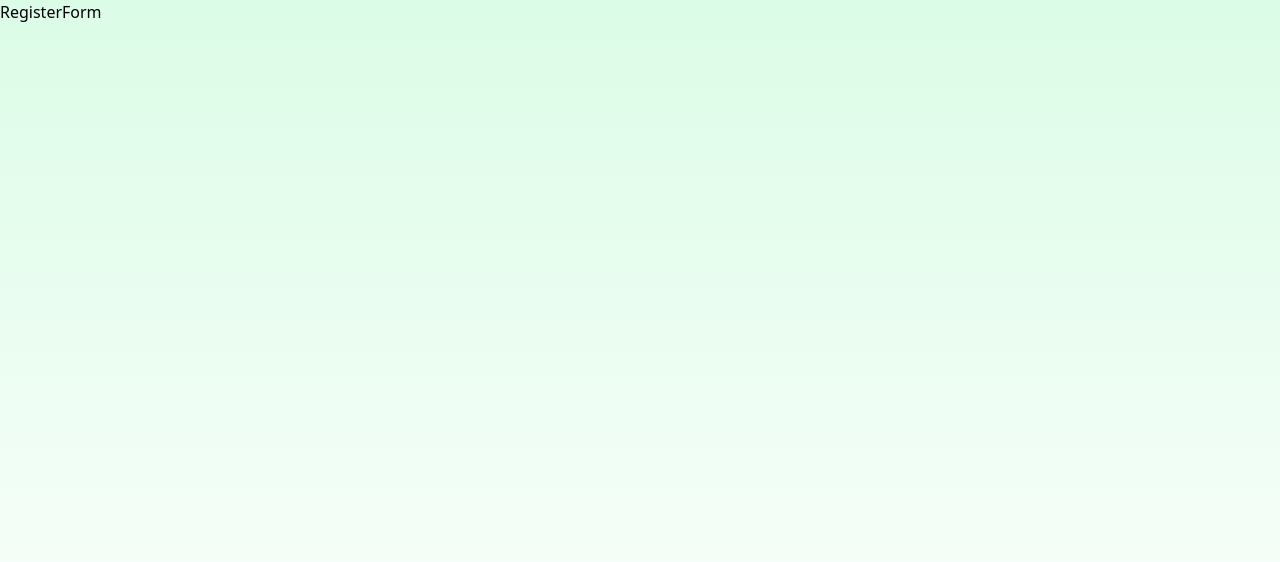
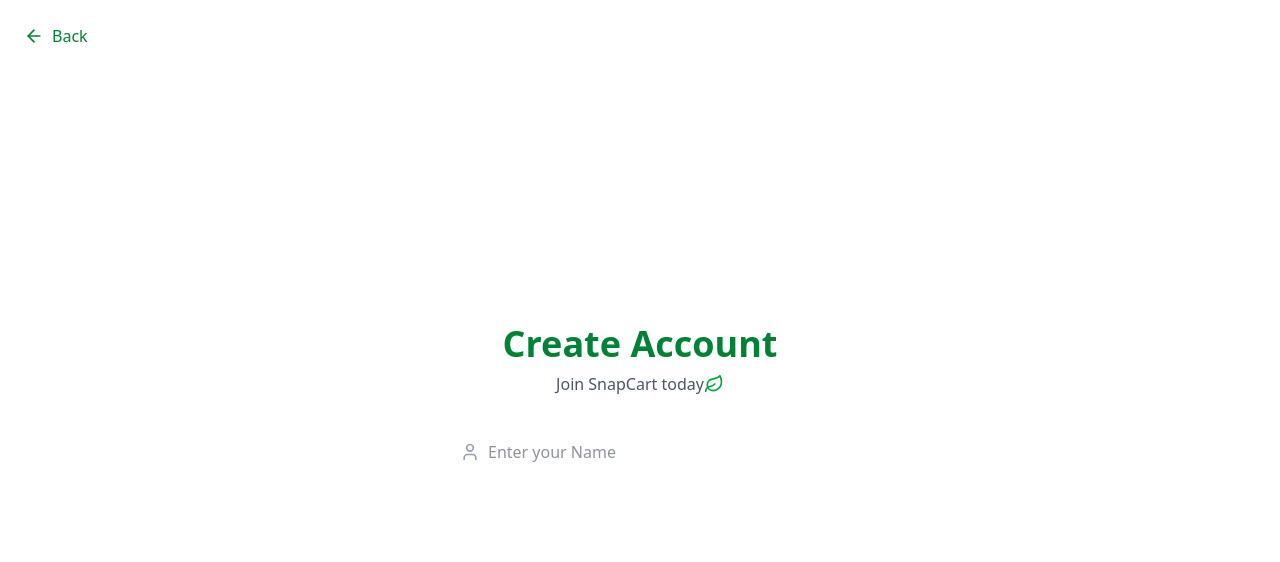
Before and after one commit to Sandeshdahal10/Snapcart, a Next.js app: page /register in a window 1280 px wide. Both pictures are taken after a click on the button "Next". Shown: the top 562 px of the page. Built offline with nearby package versions, Linux system fonts and the light colour scheme.

Commit message:
form design is ongoing

```diff
--- a/src/app/register/page.tsx
+++ b/src/app/register/page.tsx
@@ -7,7 +7,7 @@
   const[step,setStep]=useState(1);
   return (
     <div>
-      {step==1 ?<Welcome nextStep={setStep}/>:<RegisterForm/>}
+      {step==1 ?<Welcome nextStep={setStep}/>:<RegisterForm previousStep={setStep}/>}
 
     </div>
   )
--- a/src/components/RegisterForm.tsx
+++ b/src/components/RegisterForm.tsx
@@ -1,8 +1,51 @@
-import React from 'react'
+import { ArrowLeft, Leaf, User } from 'lucide-react'
+import {motion} from "motion/react"
 
-function RegisterForm() {
+type propType={
+  previousStep:(s:number)=>void
+}
+
+function RegisterForm({previousStep}:propType) {
   return (
-    <div>RegisterForm</div>
+    <div className='flex flex-col items-center justify-center min-h-screen px-6 py-10 bg-white relative'>
+      <div className='absolute top-6 left-6 items-center flex  gap-2 text-green-700 hover:text-green-800 transition-colors cursor-pointer' onClick={()=>previousStep(1)}>
+        <ArrowLeft className='w-5 h-5' />
+        <span className='font-medium'>Back</span>
+      </div>
+      <motion.h1
+      initial={{
+        y:-10,
+        opacity:0
+      }}
+      animate={{
+        y:0,
+        opacity:1
+      }}
+      transition={{
+        duration:0.6
+      }}
+      className='text-4xl font-extrabold text-green-700 mb-2'>
+        Create Account
+      </motion.h1>
+      <p className='text-gray-600 mb-8 flex items-center'>Join SnapCart today <Leaf className='w-5 h-5 text-green-600'/></p>
+      <motion.form
+      initial={{
+
+        opacity:0
+      }}
+      animate={{
+        opacity:1
+      }}
+      transition={{
+        duration:0.6
+      }}
+      className='flex flex-col gap-5 w-full max-w-sm'>
+        <div className='relative'>
+          <User className='absolute left-3 top-3.5 w-5 h-5 text-gray-400'/>
+          <input type="text" placeholder='Enter your Name' className='w-full border-gray-300 rounded-xl py-3 pl-10 pr-4 text-gray-800 focus:ring-2 focus:ring-green-500 focus:outline-none' />
+        </div>
+      </motion.form>
+    </div>
   )
 }
 
```
